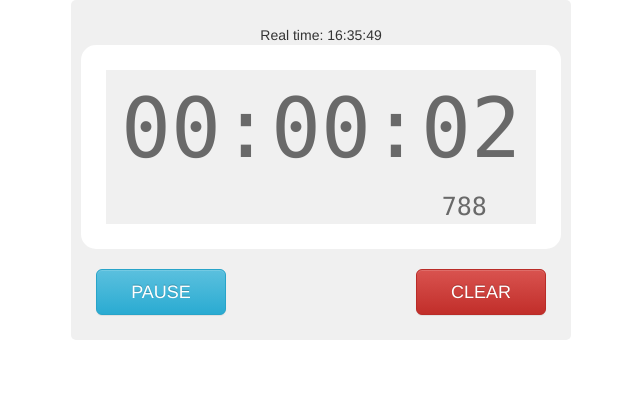
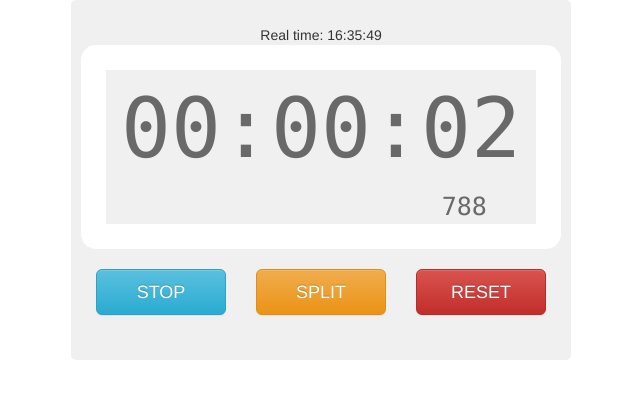
Before and after one commit to isinglee/homeworkjs5_6_bonus, a plain HTML site: page index.html in a window 1280 px wide. Both pictures are taken after a click on the button "START". Shown: the whole page, without its empty margins (319-959 px from the left). Drawn offline with Linux system fonts and the light colour scheme.

Commit message:
Implemented Split function on timer

```diff
--- a/css/style.css
+++ b/css/style.css
@@ -26,3 +26,6 @@
 #pause {
     display: none;
 }
+#log {
+    padding-top: 20px;
+}
--- a/index.html
+++ b/index.html
@@ -24,10 +24,17 @@
                 <div class="row buttons">
                     <div class="col-xs-4">
                         <button type="button" id="start" class="btn btn-success btn-lg">Start</button>
-                        <button type="button" id="pause" class="btn btn-info btn-lg">Pause</button>
+                        <button type="button" id="pause" class="btn btn-info btn-lg">stop</button>
                     </div>
-                    <div class="col-xs-4 col-xs-offset-4">
-                        <button type="button" id="clear" class="btn btn-danger btn-lg">Clear</button>
+                    <div class="col-xs-4">
+                        <button type="button" id="split" class="btn btn-warning btn-lg">Split</button>
+                    </div>
+                    <div class="col-xs-4">
+                        <button type="button" id="clear" class="btn btn-danger btn-lg">Reset</button>
+                    </div>
+                </div>
+                <div class="row">
+                    <div class="col-xs-12" id="log">
                     </div>
                 </div>
             </div>
--- a/js/script.js
+++ b/js/script.js
@@ -3,7 +3,9 @@ var
     firstStartTime = 0,
     lastPauseTime = 0,
     stoppedTime = 0,
-    tickInterval = null;
+    tickInterval = null,
+    lapNumber = 0,
+    isRunning = false;
 
 function clear() {
     isFirstStart = true;
@@ -14,6 +16,8 @@ function clear() {
     document.getElementById('msec').innerHTML = '000';
     document.getElementById('start').style.display = 'block';
     document.getElementById('pause').style.display = 'none';
+    isRunning = false;
+    document.getElementById('log').innerHTML = '';
 }
 
 function start() {
@@ -29,6 +33,7 @@ function start() {
     tickInterval = setInterval(tick, 41);
     document.getElementById('start').style.display = 'none';
     document.getElementById('pause').style.display = 'block';
+    isRunning = true;
 }
 
 function pause() {
@@ -36,6 +41,14 @@ function pause() {
     lastPauseTime = new Date();
     document.getElementById('start').style.display = 'block';
     document.getElementById('pause').style.display = 'none';
+    isRunning = false;
+    log('Stop');
+}
+
+function split() {
+    if (isRunning) {
+        log('Split');
+    }
 }
 
 function tick() {
@@ -64,9 +77,16 @@ function tick() {
     document.getElementById('msec').innerHTML = msec;
 }
 
+function log(action) {
+    var time = document.getElementById('counter').innerHTML + '.' + document.getElementById('msec').innerHTML;
+    ++lapNumber;
+    document.getElementById('log').innerHTML += '<div>' + lapNumber + ' ' + action + ' ' + time + '</div>';
+}
+
 function init() {
     document.getElementById('start').addEventListener('click', start);
     document.getElementById('pause').addEventListener('click', pause);
+    document.getElementById('split').addEventListener('click', split);
     document.getElementById('clear').addEventListener('click', clear);
     clear();
 }
```
